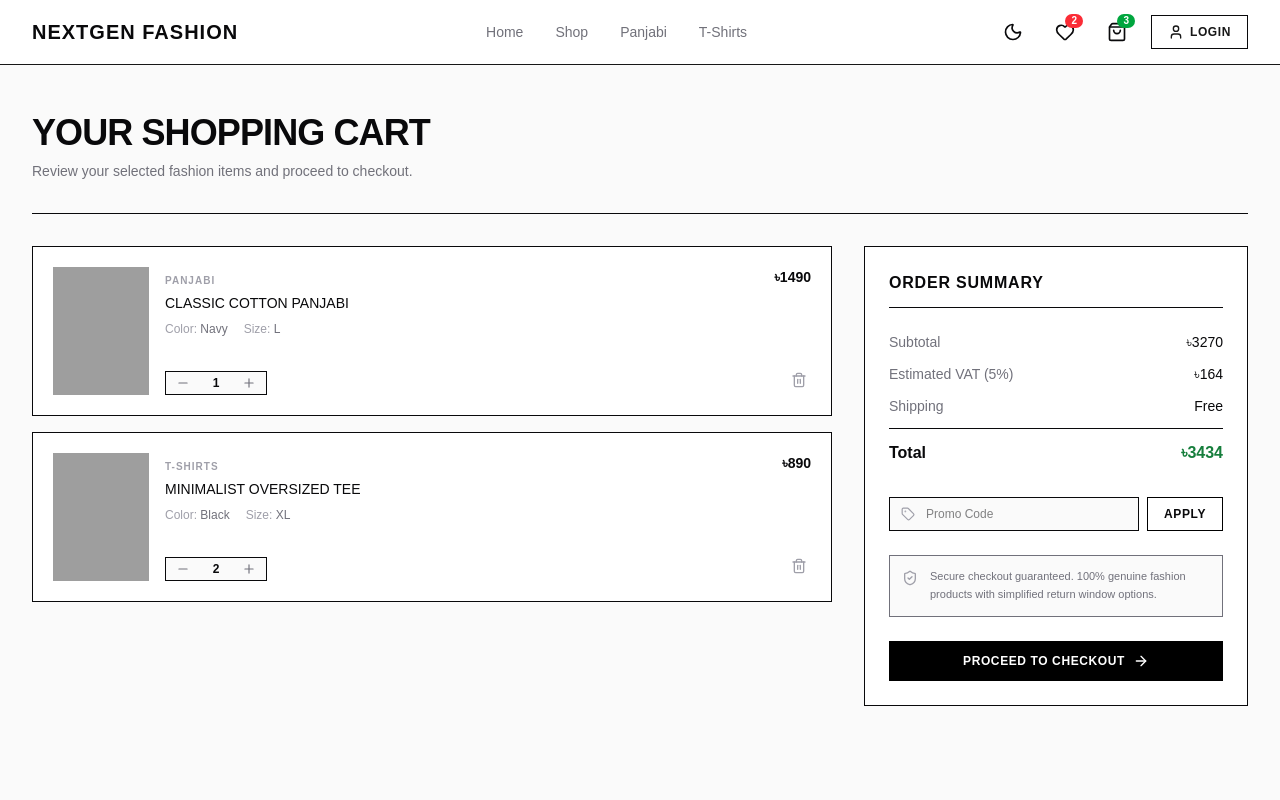
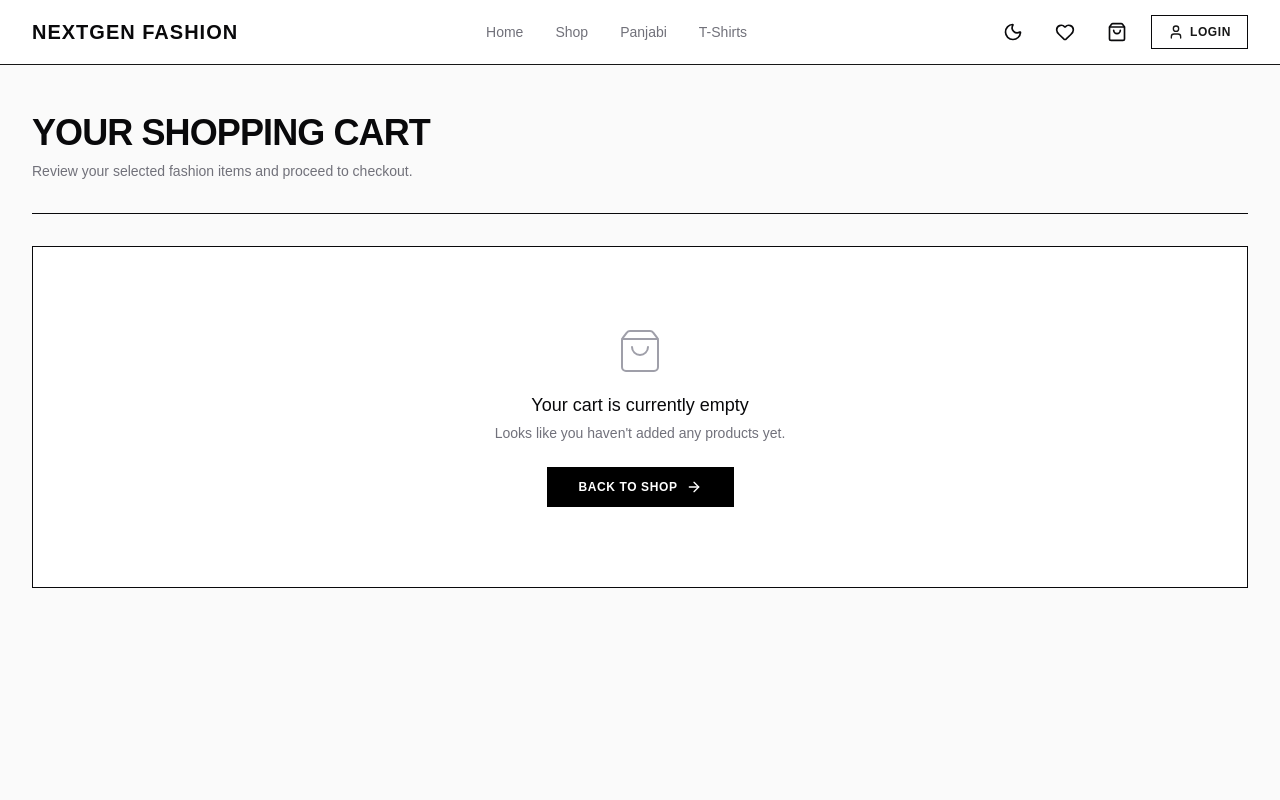
Before and after one commit to mahmudulhasanzb/Nextgen-Fashion, a Next.js app: page /cart in a window 1280 px wide. Shown: the top 800 px of the page. Built offline with nearby package versions, Linux system fonts and the light colour scheme; grey boxes are pictures that could not be loaded.

Commit message:
implement CartContext and WishlistContext with localStorage sync

```diff
--- a/src/app/(mainLayout)/cart/page.jsx
+++ b/src/app/(mainLayout)/cart/page.jsx
@@ -1,90 +1,37 @@
 'use client';
 
-import React, { useState, useEffect } from 'react';
+import React, { useState } from 'react';
 import Image from 'next/image';
 import Link from 'next/link';
 import { Minus, Plus, Trash2, ArrowRight, ShoppingBag, Loader2, CheckCircle2, ShieldCheck, Tag } from 'lucide-react';
-import { products } from '@/data/products';
-
-// Mock initial cart items using products from products.js
-const initialCart = [
-  {
-    id: 1,
-    product: products[0], // Classic Cotton Panjabi
-    color: 'Navy',
-    size: 'L',
-    quantity: 1,
-  },
-  {
-    id: 3,
-    product: products[2], // Minimalist Oversized Tee
-    color: 'Black',
-    size: 'XL',
-    quantity: 2,
-  }
-];
+import { useCart } from '@/context/CartContext';
 
 export default function CartPage() {
-  const [cartItems, setCartItems] = useState([]);
+  const {
+    cartItems,
+    subtotal,
+    vat,
+    shipping,
+    total,
+    updateQuantity,
+    removeFromCart,
+    clearCart,
+    isLoaded,
+  } = useCart();
+
   const [isCheckingOut, setIsCheckingOut] = useState(false);
   const [checkoutSuccess, setCheckoutSuccess] = useState(false);
   const [promoCode, setPromoCode] = useState('');
   const [promoApplied, setPromoApplied] = useState(false);
-  const [discount, setDiscount] = useState(0);
   const [confirmDeleteId, setConfirmDeleteId] = useState(null);
 
-  // Load items
-  useEffect(() => {
-    // Attempt load from localStorage or fallback to initialCart
-    const localCart = localStorage.getItem('nextgen_temp_cart');
-    if (localCart) {
-      try {
-        setCartItems(JSON.parse(localCart));
-      } catch (e) {
-        setCartItems(initialCart);
-      }
-    } else {
-      setCartItems(initialCart);
-    }
-  }, []);
-
-  // Save changes
-  const saveCart = (newCart) => {
-    setCartItems(newCart);
-    localStorage.setItem('nextgen_temp_cart', JSON.stringify(newCart));
-  };
-
-  // Adjust quantity (User Story 7.2)
-  const updateQuantity = (itemId, delta) => {
-    const updated = cartItems.map((item) => {
-      if (item.id === itemId) {
-        const newQty = item.quantity + delta;
-        return { ...item, quantity: newQty > 0 ? newQty : 1 };
-      }
-      return item;
-    });
-    saveCart(updated);
-  };
-
-  // Remove item (User Story 7.3)
-  const removeItem = (itemId) => {
-    const updated = cartItems.filter((item) => item.id !== itemId);
-    saveCart(updated);
-    setConfirmDeleteId(null);
-  };
-
-  // Recalculations
-  const subtotal = cartItems.reduce((acc, item) => acc + item.product.price * item.quantity, 0);
-  const vat = Math.round(subtotal * 0.05); // 5% VAT
-  const shipping = subtotal > 2500 || subtotal === 0 ? 0 : 120; // Free shipping over 2500
-  const finalDiscount = promoApplied ? Math.round(subtotal * 0.1) : 0; // 10% promo discount
-  const total = subtotal + vat + shipping - finalDiscount;
+  const finalDiscount = promoApplied ? Math.round(subtotal * 0.1) : 0;
+  const finalTotal = total - finalDiscount;
 
   const handleApplyPromo = (e) => {
     e.preventDefault();
     if (promoCode.trim().toUpperCase() === 'NEXTGEN10') {
       setPromoApplied(true);
-      setDiscount(10);
     } else {
       alert('Invalid promo code. Try "NEXTGEN10" for 10% off!');
     }
@@ -92,11 +39,11 @@ export default function CartPage() {
 
   const handleCheckout = () => {
     setIsCheckingOut(true);
-    // Simulate API request (User Story 7.5)
+    // Simulate checkout (User Story 7.5)
     setTimeout(() => {
       setIsCheckingOut(false);
       setCheckoutSuccess(true);
-      saveCart([]); // Clear cart after successful checkout
+      clearCart();
     }, 2000);
   };
 
@@ -134,7 +81,11 @@ export default function CartPage() {
           </p>
         </div>
 
-        {cartItems.length === 0 ? (
+        {!isLoaded ? (
+          <div className="flex items-center justify-center py-24">
+            <Loader2 className="w-7 h-7 animate-spin text-zinc-400" />
+          </div>
+        ) : cartItems.length === 0 ? (
           // Empty Cart State (User Story 7.4)
           <div className="flex flex-col items-center justify-center py-20 text-center bg-white dark:bg-[hsl(240_6%_15%)] border border-[hsl(240_5%_64.9%)/0.1] px-4">
             <div className="w-12 h-12 text-zinc-400 dark:text-zinc-600 mb-4">
@@ -184,19 +135,16 @@ export default function CartPage() {
                             </Link>
                           </h3>
                         </div>
-                        <span className="text-sm font-bold text-zinc-950 dark:text-zinc-50">
-                          ৳{item.product.price}
+                        <span className="text-sm font-bold text-zinc-950 dark:text-zinc-50 whitespace-nowrap">
+                          ৳{item.product.price * item.quantity}
                         </span>
                       </div>
 
                       {/* Config details */}
                       <div className="flex flex-wrap gap-x-4 gap-y-1 text-xs text-zinc-500 mt-2">
-                        <div>
-                          <span className="font-medium text-zinc-400">Color:</span> {item.color}
-                        </div>
-                        <div>
-                          <span className="font-medium text-zinc-400">Size:</span> {item.size}
-                        </div>
+                        <div><span className="font-medium text-zinc-400">Color:</span> {item.color}</div>
+                        <div><span className="font-medium text-zinc-400">Size:</span> {item.size}</div>
+                        <div><span className="font-medium text-zinc-400">Unit:</span> ৳{item.product.price}</div>
                       </div>
                     </div>
 
@@ -204,7 +152,7 @@ export default function CartPage() {
                       {/* Quantity Selector */}
                       <div className="flex items-center border border-[hsl(240_5%_64.9%)/0.2] bg-zinc-50 dark:bg-zinc-850">
                         <button
-                          onClick={() => updateQuantity(item.id, -1)}
+                          onClick={() => updateQuantity(item.id, item.quantity - 1)}
                           className="px-2.5 py-1 text-zinc-500 hover:text-black dark:hover:text-white"
                           aria-label="Decrease quantity"
                         >
@@ -214,7 +162,7 @@ export default function CartPage() {
                           {item.quantity}
                         </span>
                         <button
-                          onClick={() => updateQuantity(item.id, 1)}
+                          onClick={() => updateQuantity(item.id, item.quantity + 1)}
                           className="px-2.5 py-1 text-zinc-500 hover:text-black dark:hover:text-white"
                           aria-label="Increase quantity"
                         >
@@ -227,7 +175,7 @@ export default function CartPage() {
                         {confirmDeleteId === item.id ? (
                           <div className="flex gap-2">
                             <button
-                              onClick={() => removeItem(item.id)}
+                              onClick={() => { removeFromCart(item.id); setConfirmDeleteId(null); }}
                               className="text-xs bg-red-600 text-white font-semibold uppercase tracking-wider px-2.5 py-1 hover:bg-red-700 transition-all"
                             >
                               Yes
@@ -288,7 +236,7 @@ export default function CartPage() {
                 )}
                 <div className="flex justify-between font-bold text-base pt-3 border-t border-[hsl(240_5%_64.9%)/0.1]">
                   <span>Total</span>
-                  <span className="text-[hsl(142_70%_29%)] dark:text-[hsl(142_76%_36%)]">৳{total}</span>
+                  <span className="text-[hsl(142_70%_29%)] dark:text-[hsl(142_76%_36%)]">৳{finalTotal}</span>
                 </div>
               </div>
 
--- a/src/app/(mainLayout)/products/[id]/page.jsx
+++ b/src/app/(mainLayout)/products/[id]/page.jsx
@@ -5,6 +5,8 @@ import Image from 'next/image';
 import Link from 'next/link';
 import { products } from '@/data/products';
 import { Star, Minus, Plus, Heart, ShoppingBag, ArrowLeft, Check, AlertCircle } from 'lucide-react';
+import { useCart } from '@/context/CartContext';
+import { useWishlist } from '@/context/WishlistContext';
 
 export default function ProductDetailPage({ params }) {
   // Unwrap params using React.use() for Next.js 15/16 App Router compatibility
@@ -14,6 +16,9 @@ export default function ProductDetailPage({ params }) {
   // Find product
   const product = products.find((p) => p.id === productId);
 
+  const { addToCart } = useCart();
+  const { toggleWishlist, isInWishlist } = useWishlist();
+
   // States
   const [activeImage, setActiveImage] = useState(product ? product.images[0] : '');
   const [selectedColor, setSelectedColor] = useState('');
@@ -21,7 +26,8 @@ export default function ProductDetailPage({ params }) {
   const [quantity, setQuantity] = useState(1);
   const [errorFeedback, setErrorFeedback] = useState('');
   const [successMessage, setSuccessMessage] = useState('');
-  const [isWishlisted, setIsWishlisted] = useState(false);
+
+  const isWishlisted = product ? isInWishlist(product.id) : false;
 
   // If product not found
   if (!product) {
@@ -67,7 +73,8 @@ export default function ProductDetailPage({ params }) {
       return;
     }
 
-    // Success feedback (Simulating adding to cart)
+    addToCart(product, selectedColor, selectedSize, quantity);
+
     setSuccessMessage(`Successfully added ${quantity}x ${product.name} (${selectedColor}, Size: ${selectedSize}) to your cart.`);
 
     // Clear message after 4 seconds
@@ -285,7 +292,7 @@ export default function ProductDetailPage({ params }) {
 
               {/* Wishlist CTA */}
               <button
-                onClick={() => setIsWishlisted(!isWishlisted)}
+                onClick={() => toggleWishlist(product)}
                 className="w-full flex items-center justify-center gap-2 py-3 border border-[hsl(240_10%_3.9%)] dark:border-[hsl(0_0%_98%)] hover:bg-[hsl(240_10%_3.9%)] hover:text-white dark:hover:bg-[hsl(0_0%_98%)] dark:hover:text-black text-xs font-semibold uppercase tracking-wider transition-all"
               >
                 <Heart className={`w-4 h-4 ${isWishlisted ? 'fill-red-500 text-red-500' : ''}`} />
--- /dev/null
+++ b/src/app/providers.jsx
@@ -0,0 +1,16 @@
+'use client';
+
+import React from 'react';
+
+import { CartProvider } from '@/context/CartContext';
+import { WishlistProvider } from '@/context/WishlistContext';
+
+export function Providers({ children }) {
+  return (
+    <CartProvider>
+      <WishlistProvider>
+        {children}
+      </WishlistProvider>
+    </CartProvider>
+  );
+}
--- a/src/components/layout/Navbar.jsx
+++ b/src/components/layout/Navbar.jsx
@@ -4,13 +4,15 @@ import React, { useState, useEffect } from 'react';
 import Link from 'next/link';
 import { ShoppingBag, Heart, Sun, Moon, Menu, X, User } from 'lucide-react';
 
+import { useCart } from '@/context/CartContext';
+import { useWishlist } from '@/context/WishlistContext';
+
 const Navbar = () => {
   const [theme, setTheme] = useState('light');
   const [isOpen, setIsOpen] = useState(false);
 
-  // Placeholders/Fallback for cart & wishlist counts (until Contexts are created)
-  const cartCount = 3;
-  const wishlistCount = 2;
+  const { cartCount } = useCart();
+  const { wishlistCount } = useWishlist();
 
   useEffect(() => {
     // Sync with HTML class
--- /dev/null
+++ b/src/context/CartContext.js
@@ -0,0 +1,105 @@
+'use client';
+
+import React, { createContext, useContext, useState, useEffect } from 'react';
+
+const CartContext = createContext(undefined);
+
+export function CartProvider({ children }) {
+  const [cartItems, setCartItems] = useState([]);
+  const [isLoaded, setIsLoaded] = useState(false);
+
+  // Load from localStorage on mount
+  useEffect(() => {
+    const storedCart = localStorage.getItem('nextgen_cart');
+    if (storedCart) {
+      try {
+        setCartItems(JSON.parse(storedCart));
+      } catch (e) {
+        console.error('Failed to parse cart data from localStorage', e);
+      }
+    }
+    setIsLoaded(true);
+  }, []);
+
+  // Sync to localStorage when cart changes
+  useEffect(() => {
+    if (isLoaded) {
+      localStorage.setItem('nextgen_cart', JSON.stringify(cartItems));
+    }
+  }, [cartItems, isLoaded]);
+
+  const addToCart = (product, color, size, quantity = 1) => {
+    setCartItems((prevItems) => {
+      // Find if item already exists with same product ID, color, and size
+      const existingItemIndex = prevItems.findIndex(
+        (item) =>
+          item.product.id === product.id &&
+          item.color === color &&
+          item.size === size
+      );
+
+      if (existingItemIndex > -1) {
+        // If it exists, update the quantity
+        const newItems = [...prevItems];
+        newItems[existingItemIndex].quantity += quantity;
+        return newItems;
+      } else {
+        // Otherwise, add a new item with a unique composite key
+        const cartItemId = `${product.id}-${color}-${size}`;
+        return [...prevItems, { id: cartItemId, product, color, size, quantity }];
+      }
+    });
+  };
+
+  const removeFromCart = (cartItemId) => {
+    setCartItems((prevItems) => prevItems.filter((item) => item.id !== cartItemId));
+  };
+
+  const updateQuantity = (cartItemId, newQuantity) => {
+    if (newQuantity < 1) return;
+    setCartItems((prevItems) =>
+      prevItems.map((item) =>
+        item.id === cartItemId ? { ...item, quantity: newQuantity } : item
+      )
+    );
+  };
+
+  const clearCart = () => {
+    setCartItems([]);
+  };
+
+  // Calculations
+  const subtotal = cartItems.reduce((acc, item) => acc + item.product.price * item.quantity, 0);
+  const vat = Math.round(subtotal * 0.05); // 5% VAT
+  const shipping = subtotal > 2500 || subtotal === 0 ? 0 : 120; // Free shipping over 2500
+  const cartCount = cartItems.reduce((acc, item) => acc + item.quantity, 0);
+  const total = subtotal + vat + shipping;
+
+  return (
+    <CartContext.Provider
+      value={{
+        cartItems,
+        cartCount,
+        subtotal,
+        vat,
+        shipping,
+        total,
+        addToCart,
+        removeFromCart,
+        updateQuantity,
+        clearCart,
+        isLoaded,
+      }}
+    >
+      {children}
+    </CartContext.Provider>
+  );
+}
+
+export function useCart() {
+  const context = useContext(CartContext);
+  if (!context) {
+    throw new Error('useCart must be used within a CartProvider');
+  }
+  return context;
+}
--- /dev/null
+++ b/src/context/WishlistContext.js
@@ -0,0 +1,83 @@
+'use client';
+
+import React, { createContext, useContext, useState, useEffect } from 'react';
+
+const WishlistContext = createContext(undefined);
+
+export function WishlistProvider({ children }) {
+  const [wishlistItems, setWishlistItems] = useState([]);
+  const [isLoaded, setIsLoaded] = useState(false);
+
+  // Load from localStorage on mount
+  useEffect(() => {
+    const storedWishlist = localStorage.getItem('nextgen_wishlist');
+    if (storedWishlist) {
+      try {
+        setWishlistItems(JSON.parse(storedWishlist));
+      } catch (e) {
+        console.error('Failed to parse wishlist data from localStorage', e);
+      }
+    }
+    setIsLoaded(true);
+  }, []);
+
+  // Sync to localStorage when wishlist changes
+  useEffect(() => {
+    if (isLoaded) {
+      localStorage.setItem('nextgen_wishlist', JSON.stringify(wishlistItems));
+    }
+  }, [wishlistItems, isLoaded]);
+
+  const addToWishlist = (product) => {
+    setWishlistItems((prevItems) => {
+      const exists = prevItems.some((item) => item.id === product.id);
+      if (exists) return prevItems;
+      return [...prevItems, product];
+    });
+  };
+
+  const removeFromWishlist = (productId) => {
+    setWishlistItems((prevItems) => prevItems.filter((item) => item.id !== productId));
+  };
+
+  const toggleWishlist = (product) => {
+    setWishlistItems((prevItems) => {
+      const exists = prevItems.some((item) => item.id === product.id);
+      if (exists) {
+        return prevItems.filter((item) => item.id !== product.id);
+      } else {
+        return [...prevItems, product];
+      }
+    });
+  };
+
+  const isInWishlist = (productId) => {
+    return wishlistItems.some((item) => item.id === productId);
+  };
+
+  const wishlistCount = wishlistItems.length;
+
+  return (
+    <WishlistContext.Provider
+      value={{
+        wishlistItems,
+        wishlistCount,
+        addToWishlist,
+        removeFromWishlist,
+        toggleWishlist,
+        isInWishlist,
+        isLoaded,
+      }}
+    >
+      {children}
+    </WishlistContext.Provider>
+  );
+}
+
+export function useWishlist() {
+  const context = useContext(WishlistContext);
+  if (!context) {
+    throw new Error('useWishlist must be used within a WishlistProvider');
+  }
+  return context;
+}
```
Also changed, not shown: src/app/layout.js (+8 -3 lines).
